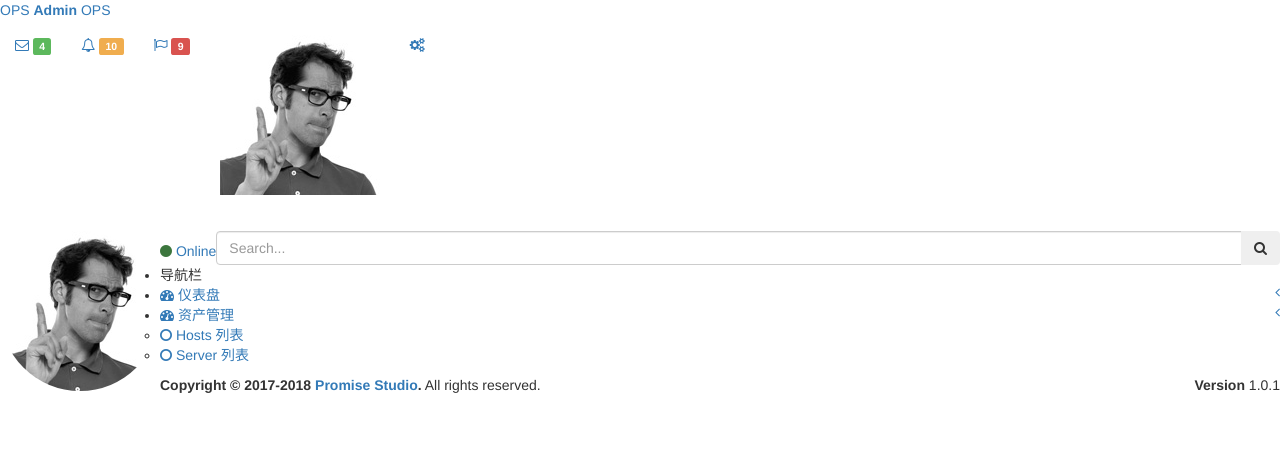
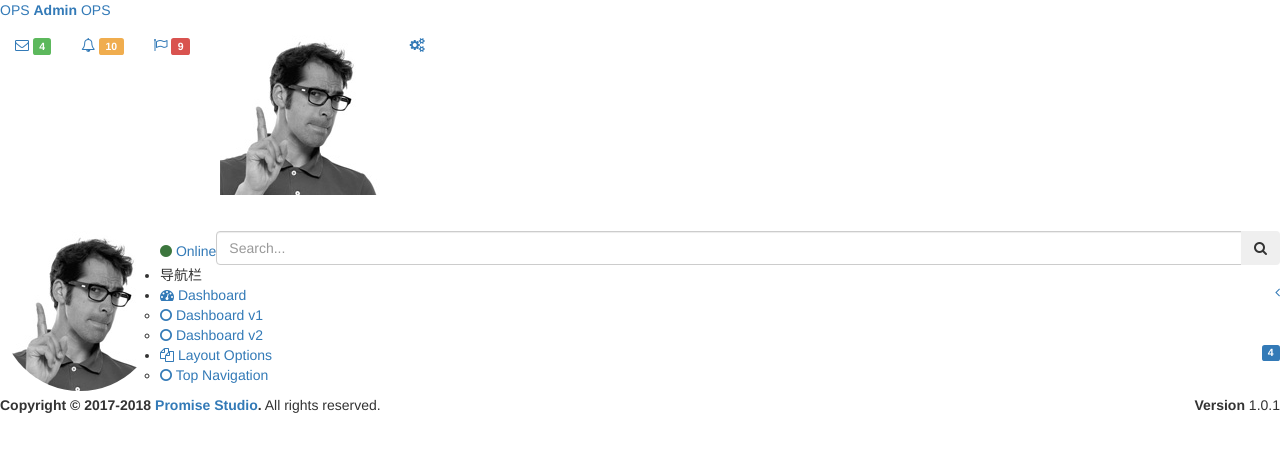
Before and after one commit to tonyfud/myapi-django-restful, a Django app: template templates/base.html in a window 1280 px wide. Shown: the top 452 px of the page. Run offline with Django 3.2, Linux system fonts and the light colour scheme; the template is opened without the code that fills it, so the values that code supplies are empty; some libraries are stand-ins or nearby versions.

Commit message:
左边栏 跟踪

```diff
--- a/templates/base.html
+++ b/templates/base.html
@@ -24,9 +24,41 @@
   <!-- Google Font -->
   <link rel="stylesheet" href="https://fonts.googleapis.com/css?family=Source+Sans+Pro:300,400,600,700,300italic,400italic,600italic">
 
+<!--
+    <script>
+        //初始化菜单是否折叠样式
+        function initBodyClass() {
+            var ele = document.getElementsByTagName('body')[0];
+            //alert(ele.className);
+            //设置菜单是否折叠
+            if (getCookie("collapse") == "1") {//折叠
+                ele.className += " sidebar-collapse ";
+                console.log(ele.className);
+            } else {//不折叠
+                var reg = new RegExp("(\\s|^)" + " sidebar-collapse " + "(\\s|$)");
+                ele.className = ele.className.replace(reg, " ");
+                console.log(ele.className);
+            }
+        }
+        //取cookies值
+        function getCookie(name) {
+            var arr = document.cookie.match(new RegExp("(^| )" + name + "=([^;]*)(;|$)"));
+            console.log(arr);
+            if (arr != null) return unescape(arr[2]); return null;
+        }
+    </script>
+-->
+
   {% block css %}{% endblock %}
 </head>
 <body class="hold-transition skin-blue sidebar-mini">
+
+<!--
+    <script>
+        initBodyClass();
+    </script>
+-->
+
 <!-- Site wrapper -->
 <div class="wrapper">
 
@@ -149,28 +181,35 @@
       </form>
       <!-- /.search form -->
       <!-- sidebar menu: : style can be found in sidebar.less -->
-      <ul class="sidebar-menu">
+      <ul class="sidebar-menu" data-widget="tree">
         <li class="header">导航栏</li>
-        <li class="active treeview">
-          <a href="/assets/dashboard/">
-            <i class="fa fa-dashboard"></i> <span>仪表盘</span>
-            <span class="pull-right-container">
-              <i class="fa fa-angle-left pull-right"></i>
-            </span>
-          </a>
-        </li>
+
         <li class="treeview">
           <a href="#">
-            <i class="fa fa-dashboard"></i> <span>资产管理</span>
+            <i class="fa fa-dashboard"></i> <span>Dashboard</span>
             <span class="pull-right-container">
               <i class="fa fa-angle-left pull-right"></i>
             </span>
           </a>
           <ul class="treeview-menu">
-            <li><a href="/cmdb/hosts"><i class="fa fa-circle-o fixed"></i> Hosts 列表</a></li>
-            <li><a href="/cmdb/servers"><i class="fa fa-circle-o"></i> Server 列表</a></li>
+            <li><a href="/cmdb/hosts"><i class="fa fa-circle-o"></i> Dashboard v1</a></li>
+            <li><a href="/cmdb/servers"><i class="fa fa-circle-o"></i> Dashboard v2</a></li>
           </ul>
         </li>
+
+        <li class="treeview">
+          <a href="#">
+            <i class="fa fa-files-o"></i>
+            <span>Layout Options</span>
+            <span class="pull-right-container">
+              <span class="label label-primary pull-right">4</span>
+            </span>
+          </a>
+          <ul class="treeview-menu">
+            <li><a href="/user/dashboard"><i class="fa fa-circle-o"></i> Top Navigation</a></li>
+          </ul>
+        </li>
+
       </ul>
     </section>
     <!-- /.sidebar -->
```
Also changed, not shown: apps/user/migrations/0002_auto_20181019_1355.py (added), apps/user/migrations/0003_token.py (added), apps/user/migrations/0004_auto_20181019_1405.py (added), apps/user/migrations/0005_auto_20181019_1410.py (added), apps/user/migrations/0006_auto_20181019_1411.py (added).
